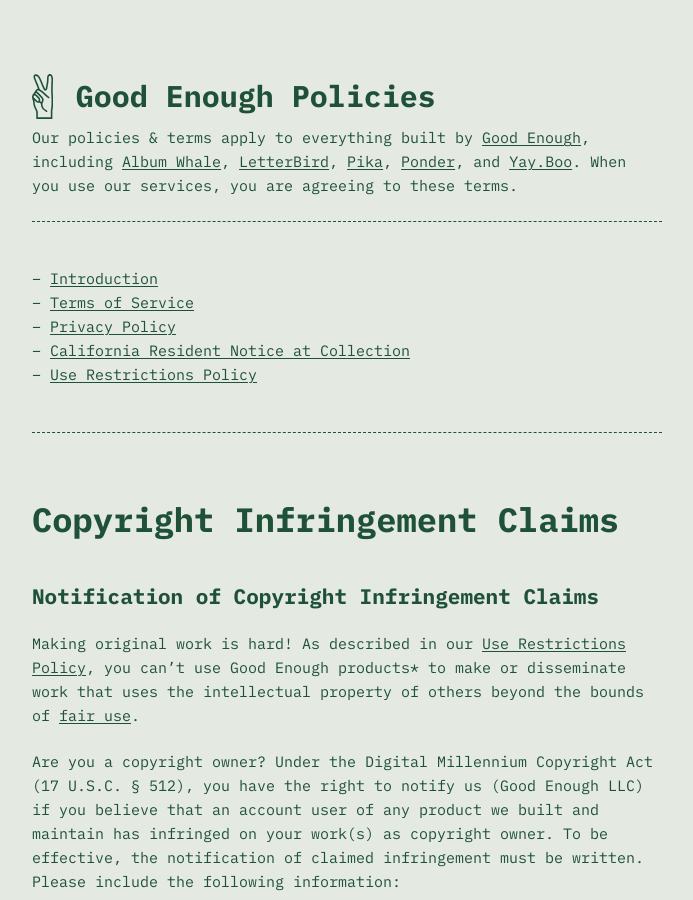
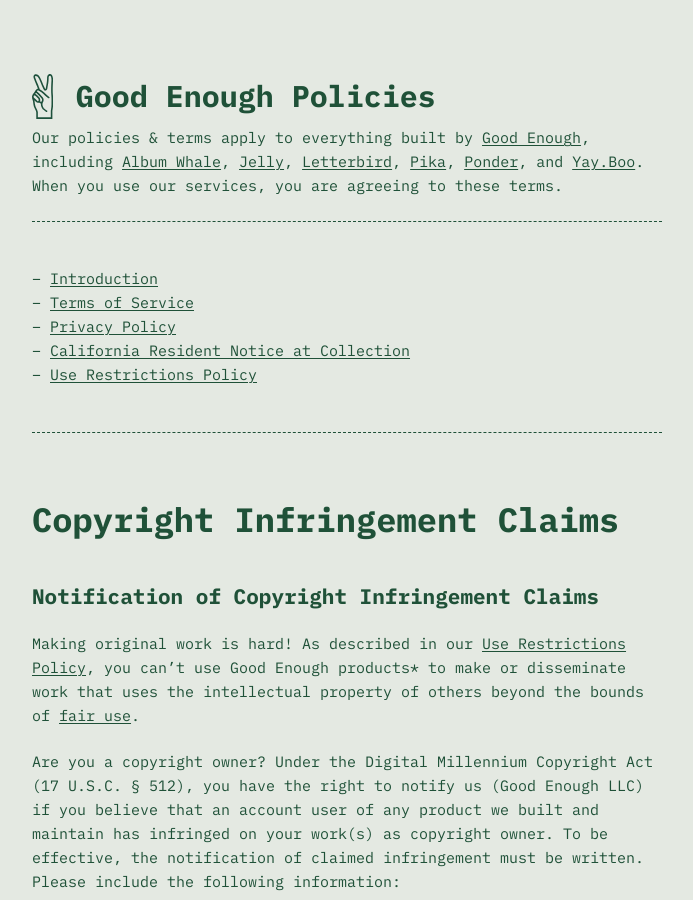
Before and after one commit to goodenoughllc/policies, a Jekyll site: the page built from copyright.md, in a window 1280 px wide and 900 px high. Shown: the whole window, without its empty margins (293-986 px from the left). Built offline with Jekyll 4.4.1, drawn with Linux system fonts in a browser that asks for light colours; nearby versions of some CDN libraries; some of the changed text lies outside the part shown.

Commit message:
Add Jelly to lists of services

```diff
--- a/_layouts/base.html
+++ b/_layouts/base.html
@@ -94,7 +94,7 @@
         </a>
         <p>
           Our policies &amp; terms apply to everything built by <a href="https://goodenough.us">Good Enough</a>,
-          including <a href="https://albumwhale.com/" target="_blank">Album Whale</a>, <a href="https://letterbird.co/" target="_blank">LetterBird</a>, <a href="https://pika.page" target="_blank">Pika</a>, <a href="https://ponder.us/" target="_blank">Ponder</a>, and <a href="https://yay.boo" target="_blank">Yay.Boo</a>. When you use our services, you are agreeing to these terms.</p>
+          including <a href="https://albumwhale.com/" target="_blank">Album Whale</a>, <a href="https://letsjelly.com" target="_blank">Jelly</a>, <a href="https://letterbird.co/" target="_blank">Letterbird</a>, <a href="https://pika.page" target="_blank">Pika</a>, <a href="https://ponder.us/" target="_blank">Ponder</a>, and <a href="https://yay.boo" target="_blank">Yay.Boo</a>. When you use our services, you are agreeing to these terms.</p>
       </header>
       <ul class="policy-nav">
         <li><a href="{{ site.baseurl }}/"{% if page.url == "/" %} class="selected"{% endif %}>Introduction</a></li>
--- a/copyright.md
+++ b/copyright.md
@@ -42,4 +42,4 @@ PO Box 174
 Owatonna MN 55060-0174
 USA
 
-*This policy and process applies to any product created and owned by Good Enough LLC. That includes <a href="https://albumwhale.com/" target="_blank">Album Whale</a>, <a href="https://letterbird.co/" target="_blank">LetterBird</a>, <a href="https://pika.page" target="_blank">Pika</a>, <a href="https://ponder.us/" target="_blank">Ponder</a>, and <a href="https://yay.boo" target="_blank">Yay.Boo</a>.*
+*This policy and process applies to any product created and owned by Good Enough LLC. That includes <a href="https://albumwhale.com/" target="_blank">Album Whale</a>, <a href="https://letsjelly.com" target="_blank">Jelly</a>, <a href="https://letterbird.co/" target="_blank">Letterbird</a>, <a href="https://pika.page" target="_blank">Pika</a>, <a href="https://ponder.us/" target="_blank">Ponder</a>, and <a href="https://yay.boo" target="_blank">Yay.Boo</a>.*
```
Also changed, not shown: privacy.md (+1 -1 lines), terms.md (+2 -2 lines).
